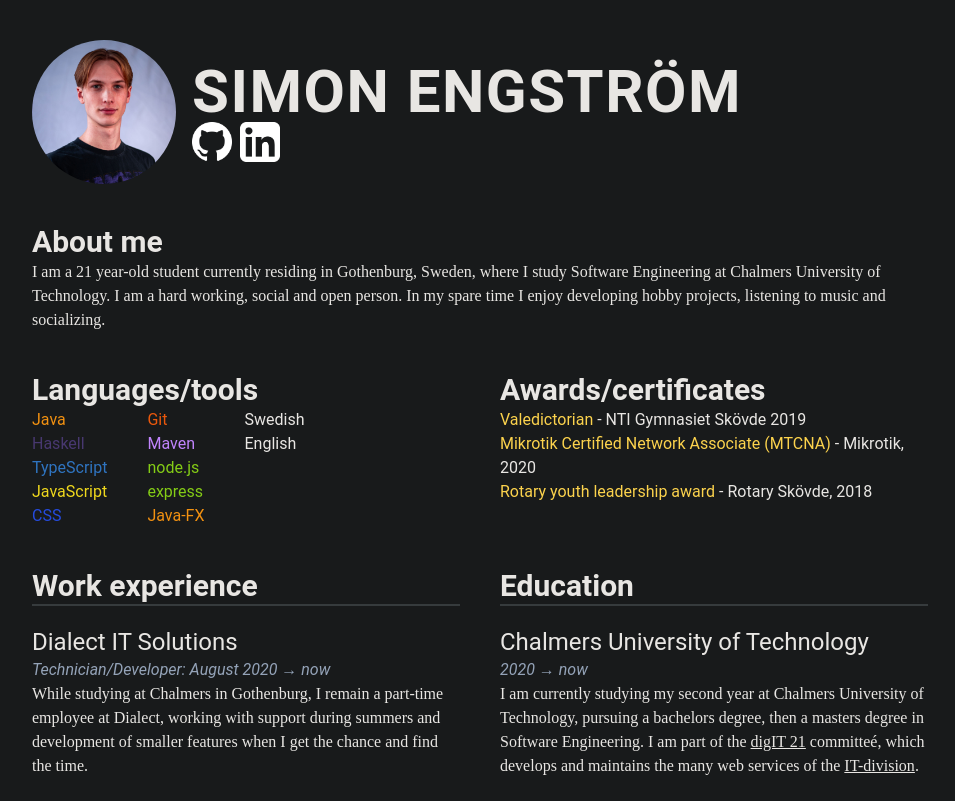
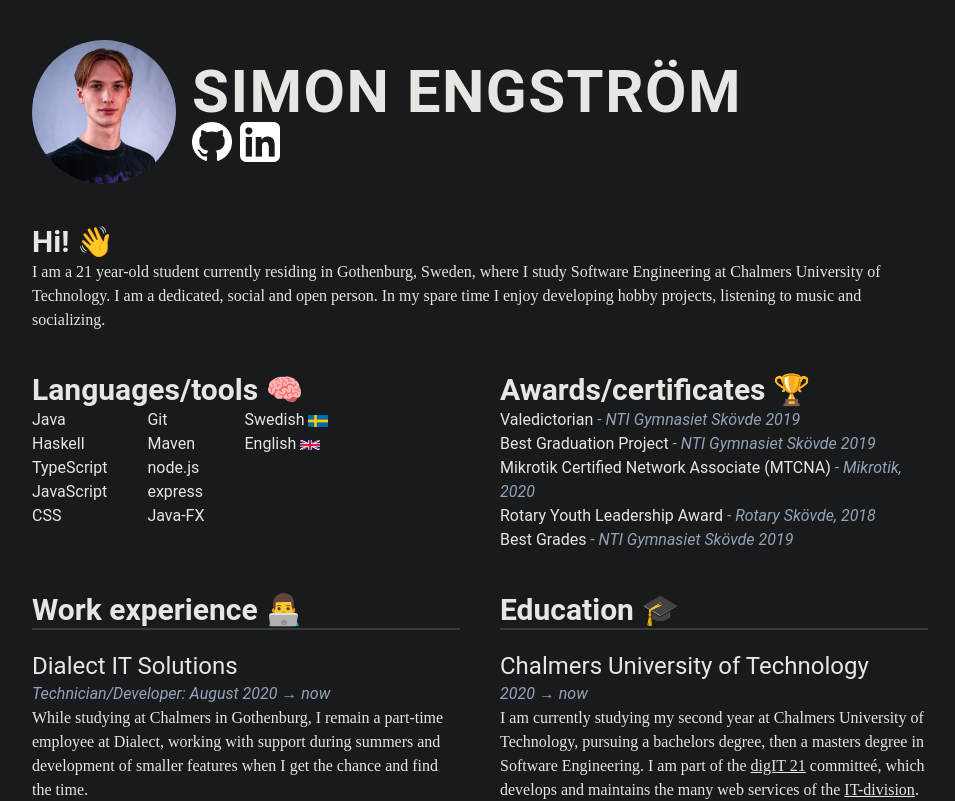
Before and after one commit to simonengstrm/simonengstrm.github.io, a Next.js app: page / in a window 1280 px wide. Shown: the top 801 px of the page, without its empty margins (160-1115 px from the left). Built offline with nearby package versions, Linux system fonts and the light colour scheme.

Commit message:
Emoooojiiiis

```diff
--- a/pages/index.tsx
+++ b/pages/index.tsx
@@ -2,6 +2,8 @@
 import github from '../public/github.png';
 import linkedin from '../public/linkedin.png';
 import profile from '../public/profile.jpeg'
+import english from '../public/icons/english.png'
+import swedish from '../public/icons/sweden.png'
 
 function Header() {
 
@@ -46,9 +48,9 @@
 
     return (
         <div>
-            <p className="font-bold text-3xl">About me</p>
+            <p className="font-bold text-3xl">Hi! 👋</p>
             <p className="font-serif">I am a {calcAge()} year-old student currently residing in Gothenburg, Sweden,
-            where I study Software Engineering at Chalmers University of Technology. I am a hard working, social and open person.
+            where I study Software Engineering at Chalmers University of Technology. I am a dedicated, social and open person.
             In my spare time I enjoy developing hobby projects, listening to music and socializing.</p>
         </div>
     )
@@ -58,25 +60,25 @@
 
     return (
         <div>
-            <p className="font-bold text-3xl">Languages/tools</p>
-            <div className="flex columns-3 space-x-10">
+            <p className="font-bold text-3xl">Languages/tools 🧠</p>
+            <div className="flex columns-3 gap-x-10">
                 <ul>
-                    <li className="text-java">Java</li>
-                    <li className="text-haskell">Haskell</li>
-                    <li className="text-typescript">TypeScript</li>
-                    <li className="text-javascript">JavaScript</li>
-                    <li className="text-css">CSS</li>
+                    <li>Java</li>
+                    <li>Haskell</li>
+                    <li>TypeScript</li>
+                    <li>JavaScript</li>
+                    <li>CSS</li>
                 </ul>
                 <ul>
-                    <li className="text-orange-600">Git</li>
-                    <li className="text-purple-400">Maven</li>
-                    <li className="text-lime-500">node.js</li>
-                    <li className="text-lime-500">express</li>
-                    <li className="text-java">Java-FX</li>
+                    <li>Git</li>
+                    <li>Maven</li>
+                    <li>node.js</li>
+                    <li>express</li>
+                    <li>Java-FX</li>
                 </ul>
                 <ul>
-                    <li>Swedish</li>
-                    <li>English</li>
+                    <li>Swedish <img src={swedish.src} className="inline w-5"/></li>
+                    <li>English <img src={english.src} className="inline w-5"/></li>
                 </ul>
             </div>
         </div>
@@ -87,10 +89,12 @@
 
     return (
         <div>
-            <p className="font-bold text-3xl">Awards/certificates</p>
-            <p><span className="text-amber-300">Valedictorian</span> - NTI Gymnasiet Skövde 2019</p>
-            <p><span className="text-amber-300">Mikrotik Certified Network Associate (MTCNA)</span> - Mikrotik, 2020</p>
-            <p><span className="text-amber-300">Rotary youth leadership award</span> - Rotary Skövde, 2018</p>
+            <p className="font-bold text-3xl">Awards/certificates 🏆</p>
+            <p>Valedictorian <span className="text-slate-400 italic">- NTI Gymnasiet Skövde 2019</span></p>
+            <p>Best Graduation Project <span className="text-slate-400 italic">- NTI Gymnasiet Skövde 2019</span></p>
+            <p>Mikrotik Certified Network Associate (MTCNA) <span className="text-slate-400 italic">- Mikrotik, 2020</span></p>
+            <p>Rotary Youth Leadership Award <span className="text-slate-400 italic">- Rotary Skövde, 2018</span></p>
+            <p>Best Grades <span className="text-slate-400 italic">- NTI Gymnasiet Skövde 2019</span></p>
         </div>
     )
 }
@@ -101,7 +105,7 @@
         <div className="grid place-content-start">
             <div className="grid grid-cols-1 overflow-hidden space-y-10 lg:space-y-0 lg:divide-slate-400 lg:grid-cols-2 lg:gap-x-10">
                 <div className="space-y-5">
-                    <p className="font-bold text-3xl border-b-2 border-divider">Work experience</p>
+                    <p className="font-bold text-3xl border-b-2 border-divider">Work experience 👨‍💻</p>
 
                     <div>
                         <p className="text-2xl">Dialect IT Solutions</p>
@@ -130,7 +134,7 @@
 
                 </div>
                 <div className="space-y-5">
-                    <p className="font-bold text-3xl border-b-2 border-divider">Education</p>
+                    <p className="font-bold text-3xl border-b-2 border-divider">Education 🎓</p>
                     <div>
                         <p className="text-2xl">Chalmers University of Technology</p>
                         <p className="italic text-slate-400">2020 → now</p>
@@ -158,8 +162,8 @@
 function Footer() {
 
     return (
-        <div className="text-center place-content-center">
-            <p>This website was made as a fun way to improve my react-ts skills and
+        <div className="text-center place-content-center space-y-2">
+            <p className="text-slate-400">This website was made as a fun way to improve my react-ts skills and
                 try out tailwind-css for the first time!<br/>
                 Heavily inspired by my friend <a target="_blank" rel="noreferrer" href="https://antonekstrom.se/">Anton Ekström</a>.
             </p>
```
Also changed, not shown: public/icons/english.png (added), public/icons/sweden.png (added), 4 other files (tests, documents, lock files or other folders).
